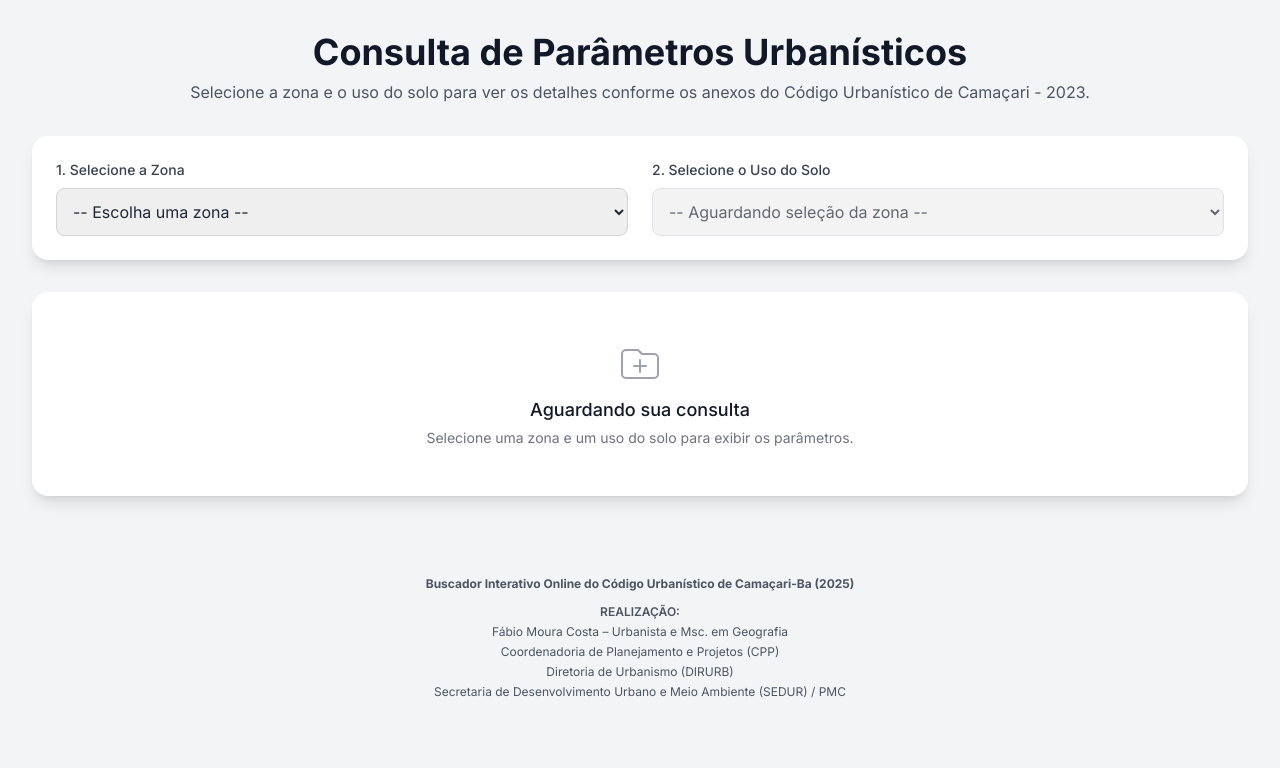
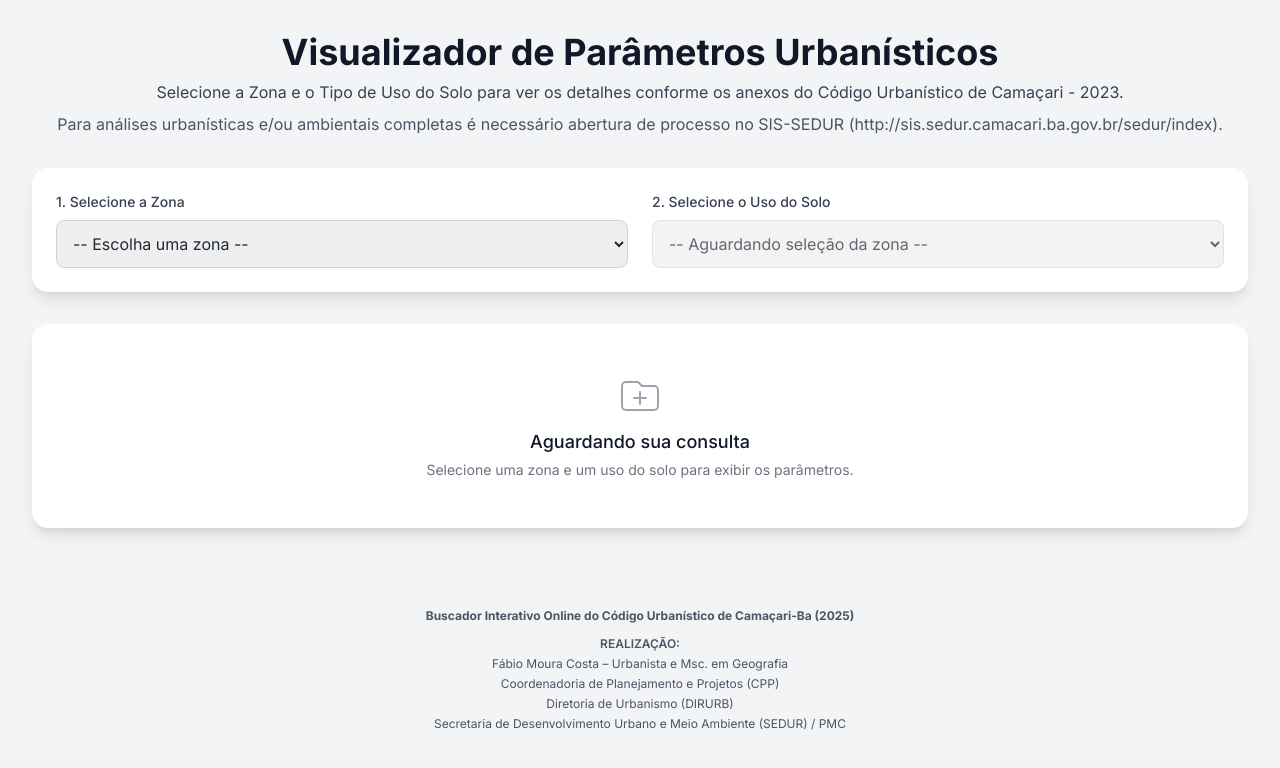
Before and after one commit to geocamacari/buscador_parametros, a plain HTML site: page index.html in a window 1280 px wide. Drawn offline with nearby package versions, Linux system fonts and the light colour scheme; a script that the page names is missing.

Commit message:
Add files via upload

```diff
--- a/index.html
+++ b/index.html
@@ -3,7 +3,7 @@
 <head>
     <meta charset="UTF-8">
     <meta name="viewport" content="width=device-width, initial-scale=1.0">
-    <title>Consulta de Parâmetros Urbanísticos</title>
+    <title>Visualizador de Parâmetros Urbanísticos</title>
     <script src="https://cdn.tailwindcss.com"></script>
     <link href="https://fonts.googleapis.com/css2?family=Inter:wght@400;500;600;700&display=swap" rel="stylesheet">
     <!-- Libraries for PDF and DOCX export -->
@@ -40,8 +40,9 @@
 
     <div class="container mx-auto p-4 sm:p-6 md:p-8">
         <header class="text-center mb-8">
-            <h1 class="text-3xl sm:text-4xl font-bold text-gray-900">Consulta de Parâmetros Urbanísticos</h1>
-            <p class="text-md text-gray-600 mt-2">Selecione a zona e o uso do solo para ver os detalhes conforme os anexos do Código Urbanístico de Camaçari - 2023.</p>
+            <h1 class="text-3xl sm:text-4xl font-bold text-gray-900">Visualizador de Parâmetros Urbanísticos</h1>
+            <p class="text-md text-gray-700 mt-2">Selecione a Zona e o Tipo de Uso do Solo para ver os detalhes conforme os anexos do Código Urbanístico de Camaçari - 2023.</p>
+            <p class="text-md text-gray-600 mt-2">Para análises urbanísticas e/ou ambientais completas é necessário abertura de processo no SIS-SEDUR (http://sis.sedur.camacari.ba.gov.br/sedur/index).</p>
         </header>
 
         <main>
@@ -317,7 +318,7 @@
             13: "Os usos não residenciais permitidos são os considerados como integrado às atividades do entorno, obedecendo o enquadramento definido no Código Urbanístico, com exceção das atividades de comércio, serviço e indústria do Tipo C (incompatíveis com uso residencial).",
             14: "Na Zona Rural, para glebas superiores a 10 ha, a área construída máxima permitida é de 50.000,00m².",
             15: "Exige estudo de sombreamento, para construções novas, reformas e ampliações com altura superior a 12,00m a partir do nível da rua, medidos do ponto médio da(s) testada(s) do imóvel, quando estiver inserida a uma distância de até 90,00m da linha de vegetação, considerando o Corredor Ecológico Orla Marítima.",
-            16: "Para os loteamentos/condomínios listados, somente serão admitidos usos específicos (ex: uniresidencial ou uniresidencial/pluriresidencial).",
+            16: "Para os loteamentos/condomínios listados, somente serão admitidos usos específicos (ex: uniresidencial ou uniresidencial/pluriresidencial).  Para os loteamentos/condomínios a seguir somente serão admitidos o uso residencial – uniresidencial: Cond. Residencial Terra Dourada Parque Camaçari; Cond. Mundo Verde; Cond. Parque de Jauá; Cond. Bosque de Jauá; Cond. Parque Interlagos; Cond. Genipabu Summer Place; Cond. Paraiso do Mar (Genipabu Summer Square); Lot. Aldeias do Jacuípe; Lot. Arembepe Aquaville; Lot. Barra do Jacuípe; Lot. Canto do Mar 1ª Etapa; Lot. Canto do Mar –2ª Etapa A; Lot. Canto do Mar – 2ªEtapa B; Lot. Canto do Mar – 2ª Etapa B1; Lot. Canto do Jacuípe; Lot. Coqueiral Pedra da Cruz (Praia dos Lagos); Lot. Paraíso dos Lagos; Lot. Parque Residencial Canto das Árvores; Lot. Parque Residencial Canto do Bosque; Lot. Parque Residencial Canto das Orquídeas; Lot. Parque Residencial Foz do Jacuípe; Lot. Quinta das Lagoas; Lot. Paradiso Laguna; Lot. Vilas do Jacuípe I; Lot. Vilas do Jacuípe II. Para os loteamentos a seguir relacionados somente serão admitidos o uso residencial – uniresidencial / pluriresidenciais: Lot. Costa Smeralda; Lot. Guarajuba (lado leste).",
             17: "Quando a topografia do terreno natural a ser implantado o empreendimento apresentar cota de nível inferior à via principal de acesso, será tolerada a extrapolação do gabarito estabelecido para a zona em 01 (um) pavimento a cada 2,00m deste desnível. No caso de terrenos localizados a leste da BA 099, a extrapolação não deve resultar em prejuízo à visão do mar.",
             18: "No caso de uso pluriresidencial em condomínio vertical, deverá ser adotada a taxa de conforto de 1 habitante / 8,00m² de área construída total, considerando 02 habitantes por dormitório, ou unidade tipo Studio, com exceção das ZEIS.",
             19: "Para as áreas inseridas na poligonal do Parque Natural Municipal das Dunas de Abrantes e Jauá deverão ser seguidas as diretrizes do Plano de Manejo do parque para ocupação dessas áreas.",
```
